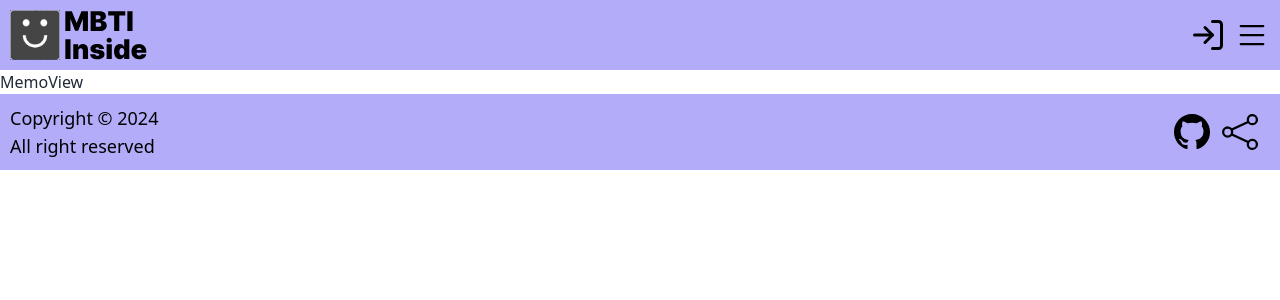
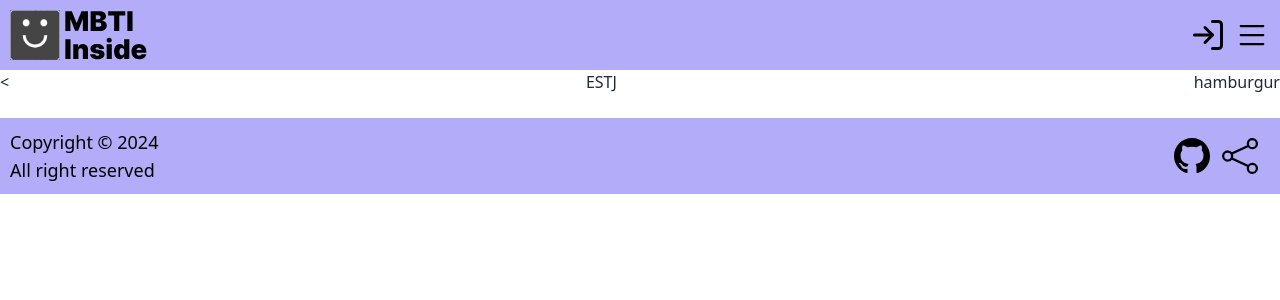
Before and after one commit to MBTI-Inside/server, a React (Vite) app in the folder frontend/: page /memo-view/1 in a window 1280 px wide. Shown: the top 300 px of the page. Built offline with nearby package versions, Linux system fonts and the light colour scheme.

Commit message:
feat: memo view header 추가 rebi13/MBTI-Inside#44

```diff
--- a/frontend/src/pages/Memo/View/index.tsx
+++ b/frontend/src/pages/Memo/View/index.tsx
@@ -1,5 +1,11 @@
+import MemoViewHeader from '@/components/pages/Memo/MemoViewHeader';
+
 const MemoView = () => {
-  return <>MemoView</>;
+  return (
+    <div>
+      <MemoViewHeader />
+    </div>
+  );
 };
 
 export default MemoView;
```
